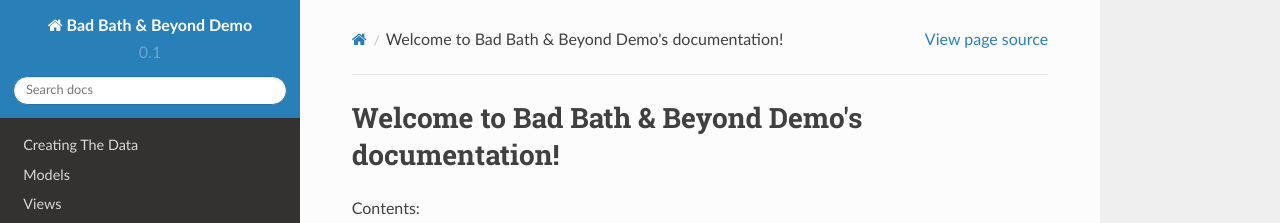
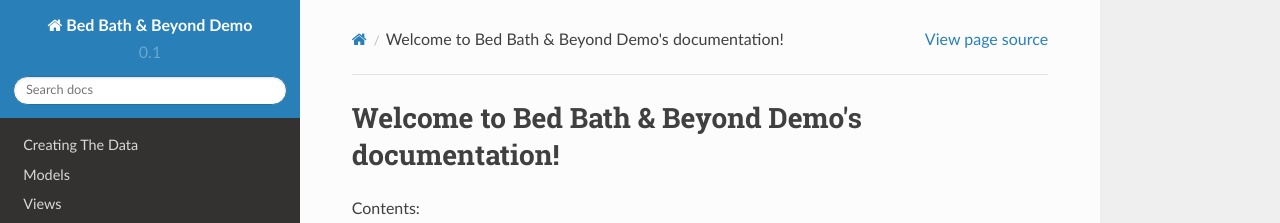
Before and after one commit to lsxliron/BedBathnBeyondDemo, a Sphinx documentation site: the page built from docs/source/index.rst, in a window 1280 px wide. Shown: the top 223 px of the page. Built offline with Sphinx 7.4.7 and the Read the Docs theme 2.0.0, drawn with Linux system fonts in a browser that asks for light colours; formulas are drawn with MathJax 3.

Commit message:
Fixed typos and generated new docs

```diff
--- a/docs/source/conf.py
+++ b/docs/source/conf.py
@@ -1,6 +1,6 @@
 # -*- coding: utf-8 -*-
 #
-# Bad Bath & Beyond Demo documentation build configuration file, created by
+# Bed Bath & Beyond Demo documentation build configuration file, created by
 # sphinx-quickstart on Mon May  2 02:40:30 2016.
 #
 # This file is execfile()d with the current directory set to its
@@ -55,7 +55,7 @@
 master_doc = 'index'
 
 # General information about the project.
-project = u'Bad Bath & Beyond Demo'
+project = u'Bed Bath & Beyond Demo'
 copyright = u'2016, Liron Shimrony'
 author = u'Liron Shimrony'
 
@@ -131,7 +131,7 @@
 
 # The name for this set of Sphinx documents.
 # "<project> v<release> documentation" by default.
-#html_title = u'Bad Bath & Beyond Demo v0.1'
+#html_title = u'Bed Bath & Beyond Demo v0.1'
 
 # A shorter title for the navigation bar.  Default is the same as html_title.
 #html_short_title = None
@@ -213,7 +213,7 @@
 #html_search_scorer = 'scorer.js'
 
 # Output file base name for HTML help builder.
-htmlhelp_basename = 'BadBathBeyondDemodoc'
+htmlhelp_basename = 'BedBathBeyondDemodoc'
 
 # -- Options for LaTeX output ---------------------------------------------
 
@@ -235,7 +235,7 @@
 # (source start file, target name, title,
 #  author, documentclass [howto, manual, or own class]).
 latex_documents = [
-    (master_doc, 'BadBathBeyondDemo.tex', u'Bad Bath \\& Beyond Demo Documentation',
+    (master_doc, 'BedBathBeyondDemo.tex', u'Bed Bath \\& Beyond Demo Documentation',
      u'Liron Shimrony', 'manual'),
 ]
 
@@ -265,7 +265,7 @@
 # One entry per manual page. List of tuples
 # (source start file, name, description, authors, manual section).
 man_pages = [
-    (master_doc, 'badbathbeyonddemo', u'Bad Bath & Beyond Demo Documentation',
+    (master_doc, 'bedbathbeyonddemo', u'Bed Bath & Beyond Demo Documentation',
      [author], 1)
 ]
 
@@ -279,8 +279,8 @@
 # (source start file, target name, title, author,
 #  dir menu entry, description, category)
 texinfo_documents = [
-    (master_doc, 'BadBathBeyondDemo', u'Bad Bath & Beyond Demo Documentation',
-     author, 'BadBathBeyondDemo', 'One line description of project.',
+    (master_doc, 'BedBathBeyondDemo', u'Bed Bath & Beyond Demo Documentation',
+     author, 'BedBathBeyondDemo', 'One line description of project.',
      'Miscellaneous'),
 ]
 
--- a/docs/source/index.rst
+++ b/docs/source/index.rst
@@ -1,9 +1,9 @@
-.. Bad Bath & Beyond Demo documentation master file, created by
+.. Bed Bath & Beyond Demo documentation master file, created by
    sphinx-quickstart on Mon May  2 02:40:30 2016.
    You can adapt this file completely to your liking, but it should at least
    contain the root `toctree` directive.
 
-Welcome to Bad Bath & Beyond Demo's documentation!
+Welcome to Bed Bath & Beyond Demo's documentation!
 ==================================================
 
 Contents:
```
Also changed, not shown: 14 other files.
